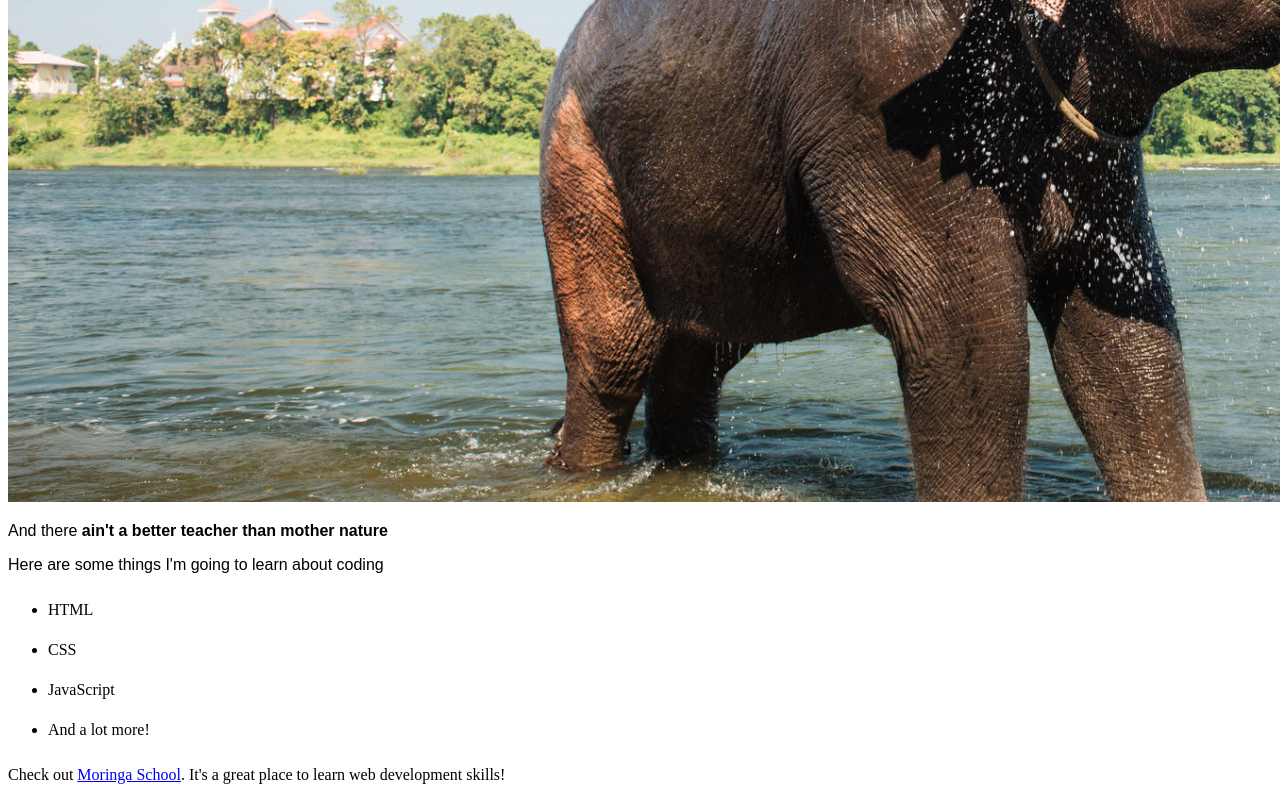
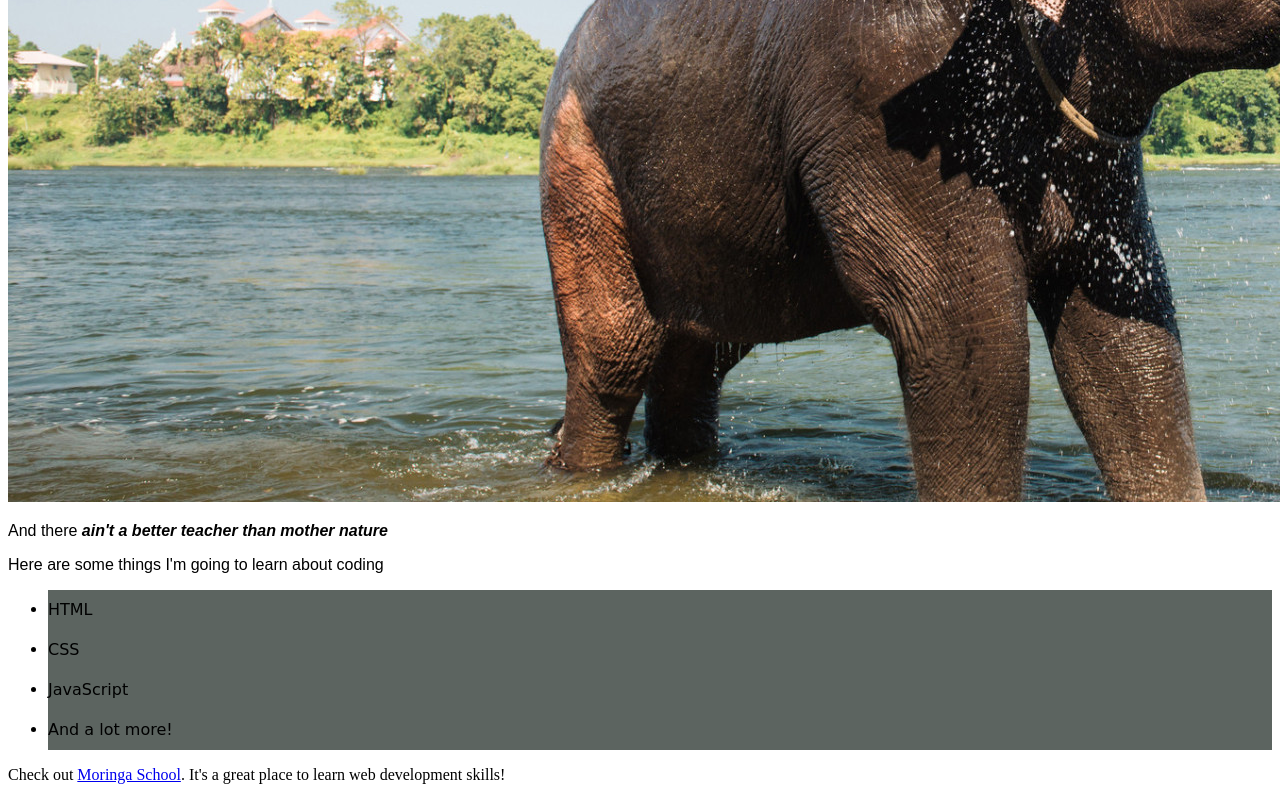
Before and after one commit to rkemmy/my-first-webpage, a plain HTML site: page my-first-webpage.html in a window 1280 px wide. Shown: the part 659-1459 px from the top of the page. Drawn offline with Linux system fonts and the light colour scheme.

Commit message:
add more styling

```diff
--- a/css/style.css
+++ b/css/style.css
@@ -13,3 +13,14 @@ p{
 ul{
   line-height: 40px;
 }
+li{
+  font-size: 12;
+  font-family: cursive;
+  background-color: #5C6460;
+}
+strong{
+  font-style: italic;
+}
+em{
+  font-weight: bold;
+}
```
